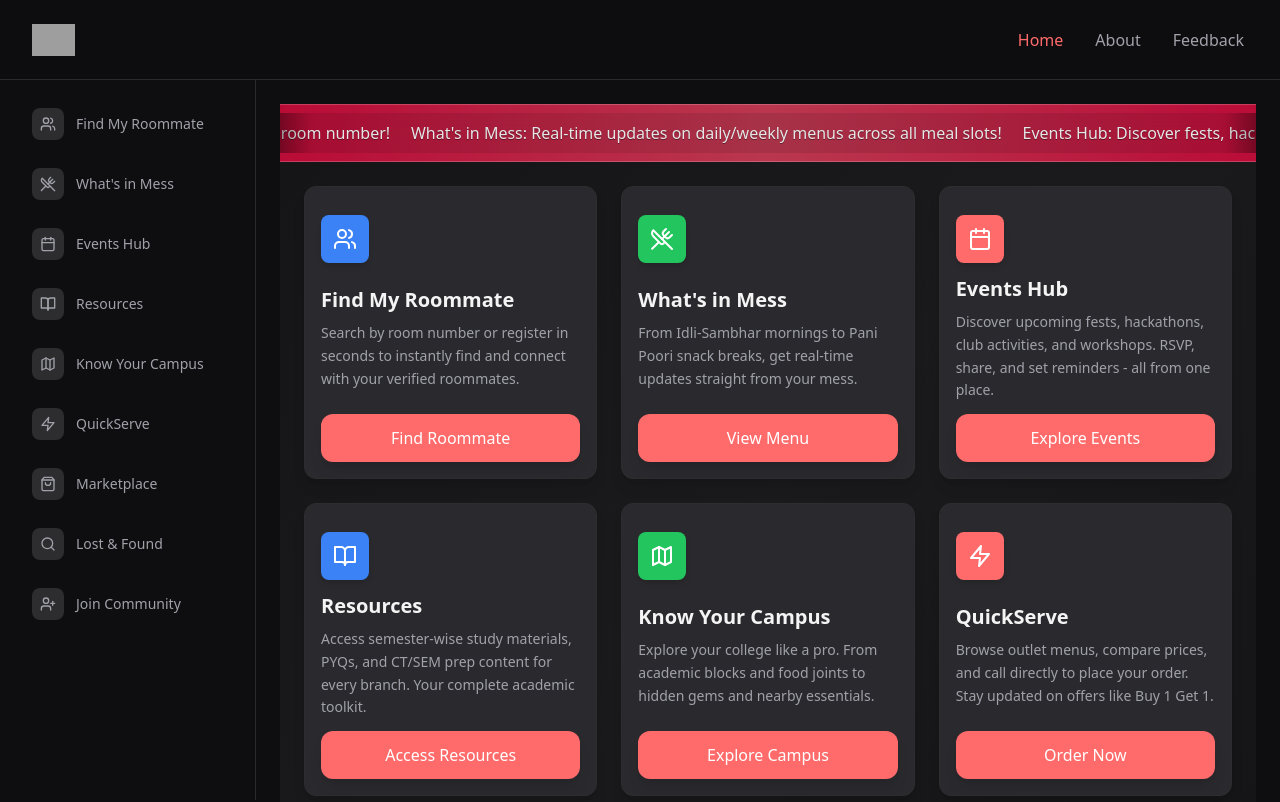
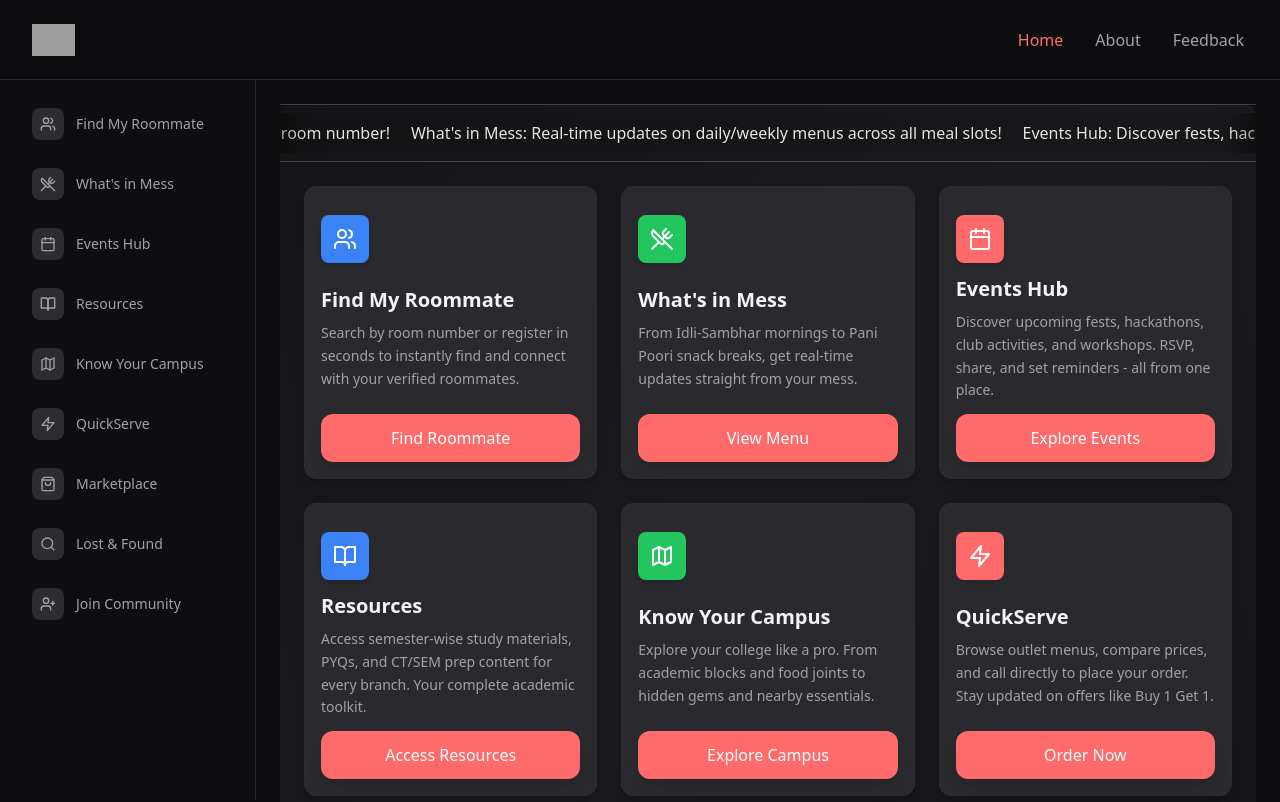
Before and after one commit to gauravMishra08/Campusorbit, a React (Vite) app: page / in a window 1280 px wide. Shown: the top 802 px of the page. Built offline with nearby package versions, Linux system fonts and the light colour scheme; grey boxes are pictures that could not be loaded.

Commit message:
fixed announcement

```diff
--- a/src/components/Dashboard.tsx
+++ b/src/components/Dashboard.tsx
@@ -86,7 +86,7 @@ const Dashboard = ({ setActiveSection }: DashboardProps) => {
   return (
     <div className="dashboard-bg rounded-xl">
       {/* Improved Announcement Banner */}
-      <div className="w-full sticky top-0 z-20 border-y border-white/20 py-2 bg-gradient-to-r from-[#ff0844]/70 via-[#ff4565]/70 to-[#ff0844]/70 backdrop-blur-md">
+      <div className="w-full sticky top-0 z-20 border-y border-white/20 py-2 bg-gradient-to-r backdrop-blur-md">
         <div className="h-10 flex items-center justify-center relative overflow-hidden">
           <div className="marquee-container w-full whitespace-nowrap">
             <div className="marquee-content inline-flex items-center text-white text-base font-medium animate-marquee [text-shadow:_0_1px_0_rgb(0_0_0_/_40%)]">
```
